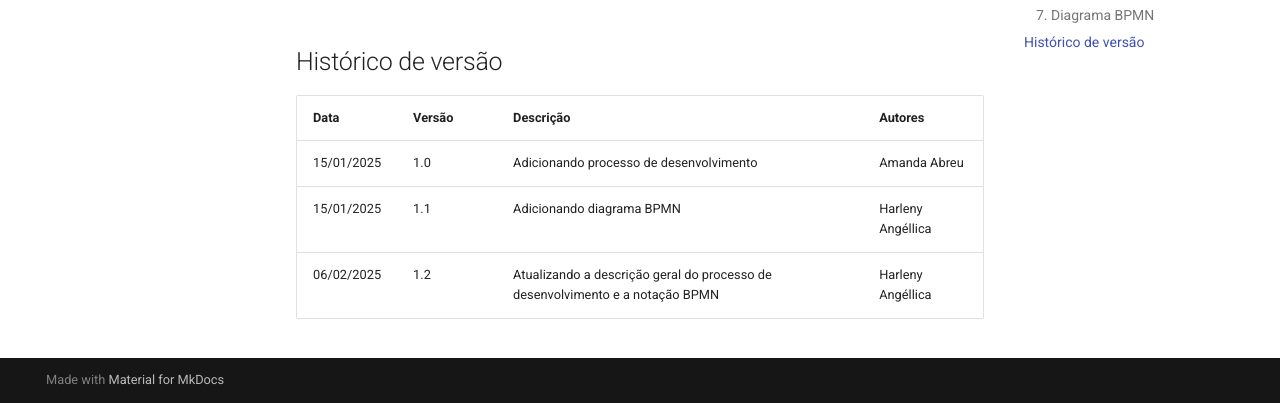
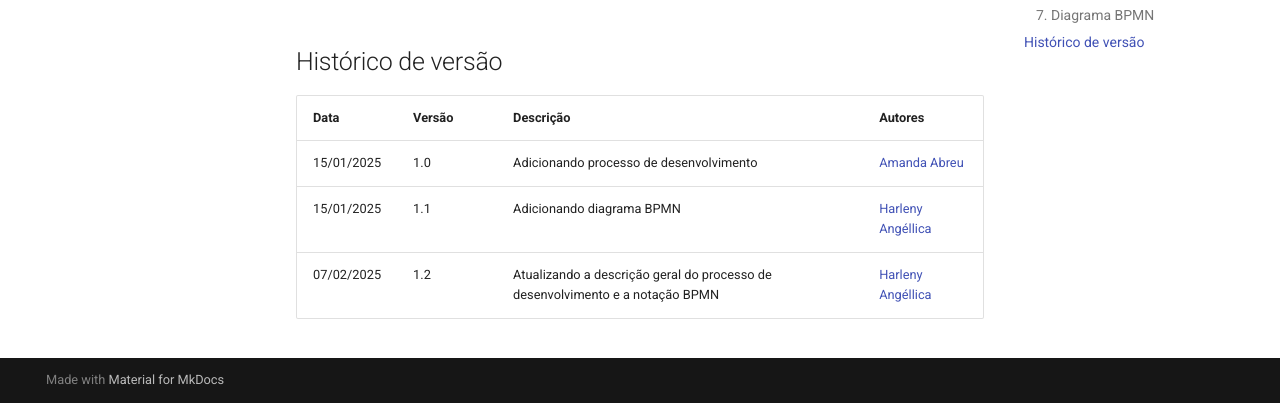
Before and after one commit to FGA-REQ/2024.2-Kingsman, an MkDocs documentation site: the page built from gitpages/process.md, in a window 1280 px wide and 900 px high, scrolled down 1836 px, cut to the strip 497-900 px from the top of the window. Built offline with MkDocs 1.6.1 and Material for MkDocs 9.7.7, drawn with Linux system fonts in a browser that asks for light colours; some of the changed text lies outside the part shown.

Commit message:
Update process.md e mkdocs.yml

```diff
--- a/gitpages/process.md
+++ b/gitpages/process.md
@@ -55,6 +55,6 @@ O projeto envolve o desenvolvimento de um website de itinerários personalizados
 
 |Data|Versão|Descrição|Autores|
 |--|--|--|--|
-|15/01/2025|1.0|Adicionando processo de desenvolvimento|Amanda Abreu|
-|15/01/2025|1.1| Adicionando diagrama BPMN | Harleny Angéllica |
-|06/02/2025|1.2| Atualizando a descrição geral do processo de desenvolvimento e a notação BPMN | Harleny Angéllica |
+|15/01/2025|1.0|Adicionando processo de desenvolvimento|[Amanda Abreu](https://github.com/Amandaaaaabreu)|
+|15/01/2025|1.1| Adicionando diagrama BPMN | [Harleny Angéllica](https://github.com/Angelicahaas) |
+|07/02/2025|1.2| Atualizando a descrição geral do processo de desenvolvimento e a notação BPMN | [Harleny Angéllica](https://github.com/Angelicahaas) |
--- a/mkdocs.yml
+++ b/mkdocs.yml
@@ -8,6 +8,7 @@ nav:
       - Visão de produto e projeto: "vision-product-project.md"
       - Padrões de desenvolvimento: "patterns.md"
       - Processo de desenvolvimento: "process.md"
+      - Definition of Ready (DoR): "dor.md"
   - Backlog: "backlog.md"
   - Artes e referências: "references.md"
   - Sprints: "sprints.md"
```
